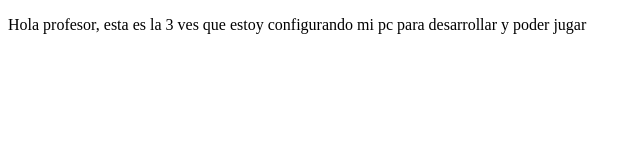
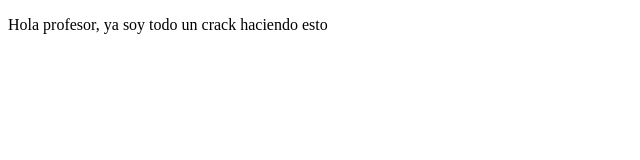
Before and after one commit to nestorv4/proyectodemocursoprework., a plain HTML site: page index.html in a window 1280 px wide. Shown: the whole page, without its empty margins (0-640 px from the left). Drawn offline with Linux system fonts and the light colour scheme.

Commit message:
cambios soy un crackt

```diff
--- a/index.html
+++ b/index.html
@@ -7,6 +7,6 @@
     <title>Hola Mundo!</title>
 </head>
 <body>
-    <p>Hola profesor, esta es la 3 ves que estoy configurando mi pc para desarrollar y poder jugar</p>
+    <p>Hola profesor, ya soy todo un crack haciendo esto</p>
 </body>
 </html>
```
